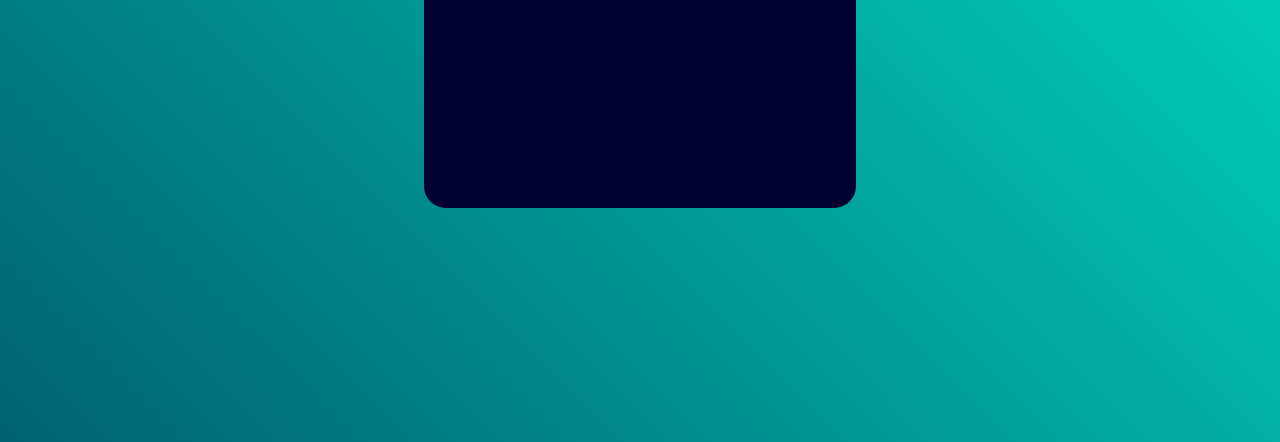
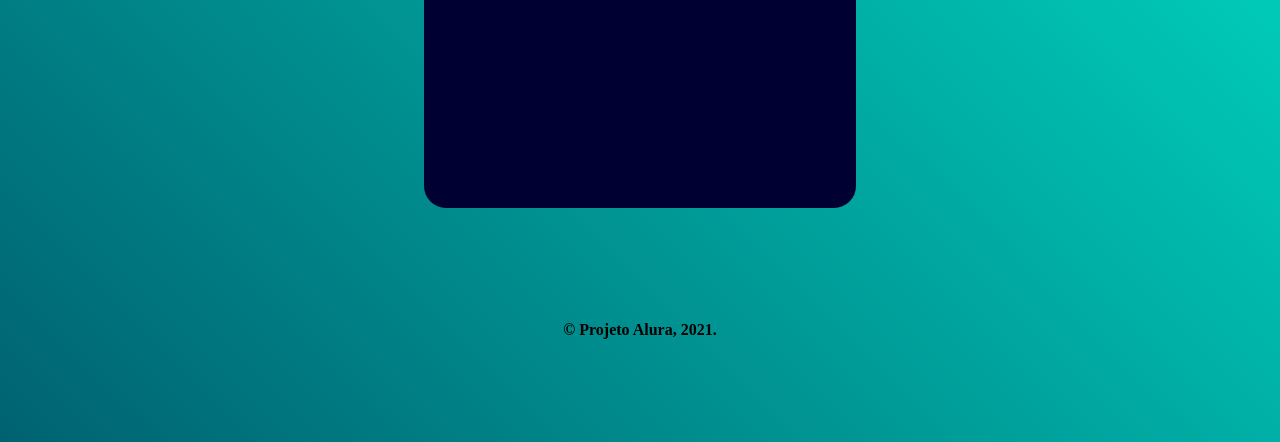
Before and after one commit to moutinhofuturedev/Listas-de-tarefas, a plain HTML site: page index.html in a window 1280 px wide. Shown: the part 358-800 px from the top of the page. Drawn offline with Linux system fonts and the light colour scheme; a web font is replaced by a local one.

Commit message:
Roda-pé adicionado

```diff
--- a/css/style.css
+++ b/css/style.css
@@ -1,6 +1,6 @@
 body {
   margin: 0;
-  background: linear-gradient(45deg,#006270, #00e0c7);
+  background: linear-gradient(45deg, #006270, #00e0c7);
 }
 
 .app {
@@ -90,11 +90,14 @@ body {
   display: flex;
   justify-content: center;
 }
-.form-input, .form-button {
+
+.form-input,
+.form-button {
   border-radius: 0;
   padding: 0.75rem;
   font-size: 0.75rem;
 }
+
 .form-input {
   outline: none;
   background-color: #F6F1D1;
@@ -102,6 +105,7 @@ body {
   font-family: Arial, Helvetica, sans-serif;
   font-size: 15px;
 }
+
 .form-button {
   border: 1px;
   background: #F6F1D1;
@@ -110,6 +114,7 @@ body {
   cursor: pointer;
   margin-left: 0.25rem;
 }
+
 .form-button:hover {
   color: #F6F1D1;
   background: rgba(246, 241, 209, 0.1);
@@ -130,7 +135,8 @@ body {
   padding: 1rem 3rem;
 }
 
-.check-button, .delete-button {
+.check-button,
+.delete-button {
   background-color: #F6F1D1;
   border: none;
   box-shadow: 0 0 8px rgba(0, 0, 0, 0.1);
@@ -165,4 +171,10 @@ body {
   text-decoration: line-through;
 }
 
+footer {
+  position: absolute;
+  margin-top: 575px;
+  font-weight: bold;
+}
+
 /*# sourceMappingURL=style.css.map */
--- a/index.html
+++ b/index.html
@@ -24,6 +24,9 @@
 
       </ul>
     </div>
+    <footer>
+      <p>&copy; Projeto Alura, 2021.</p>
+    </footer>
     <script type="module" src="main.js"></script>
 </body>
 </html>
```
